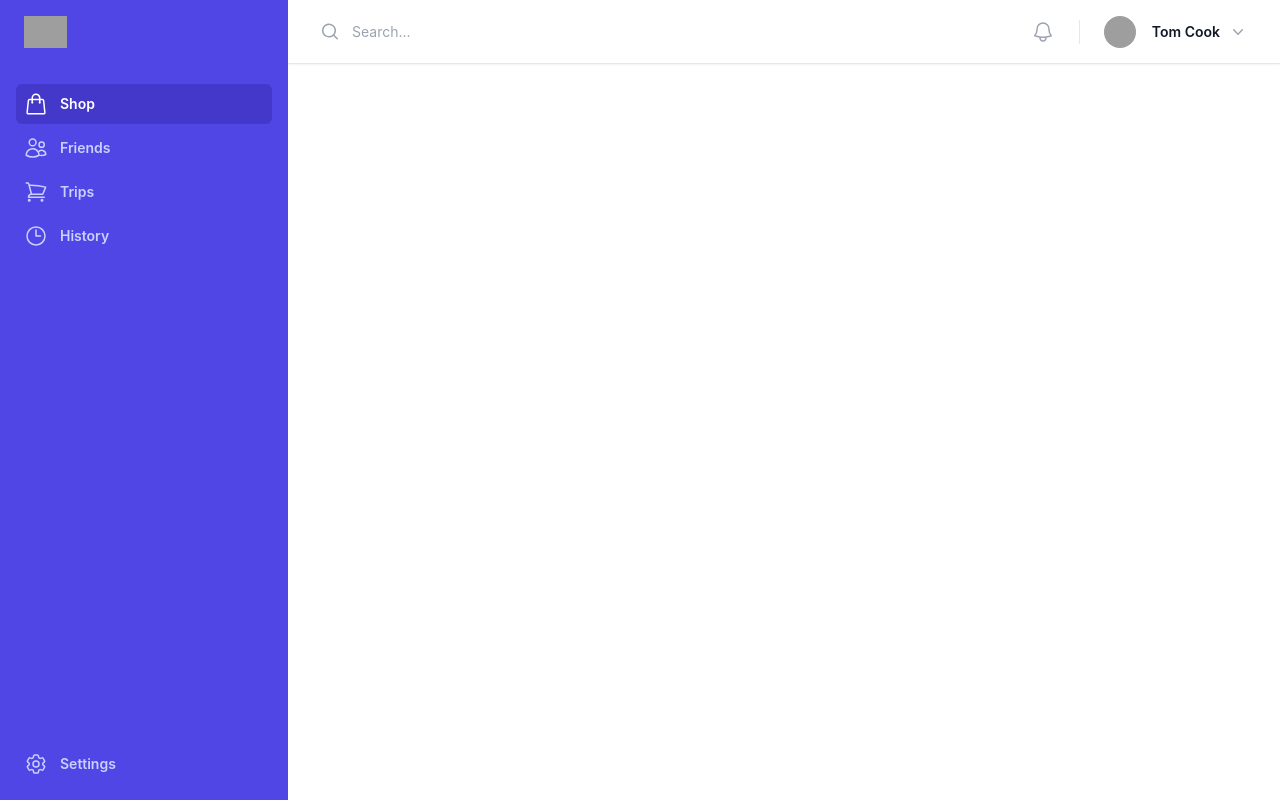
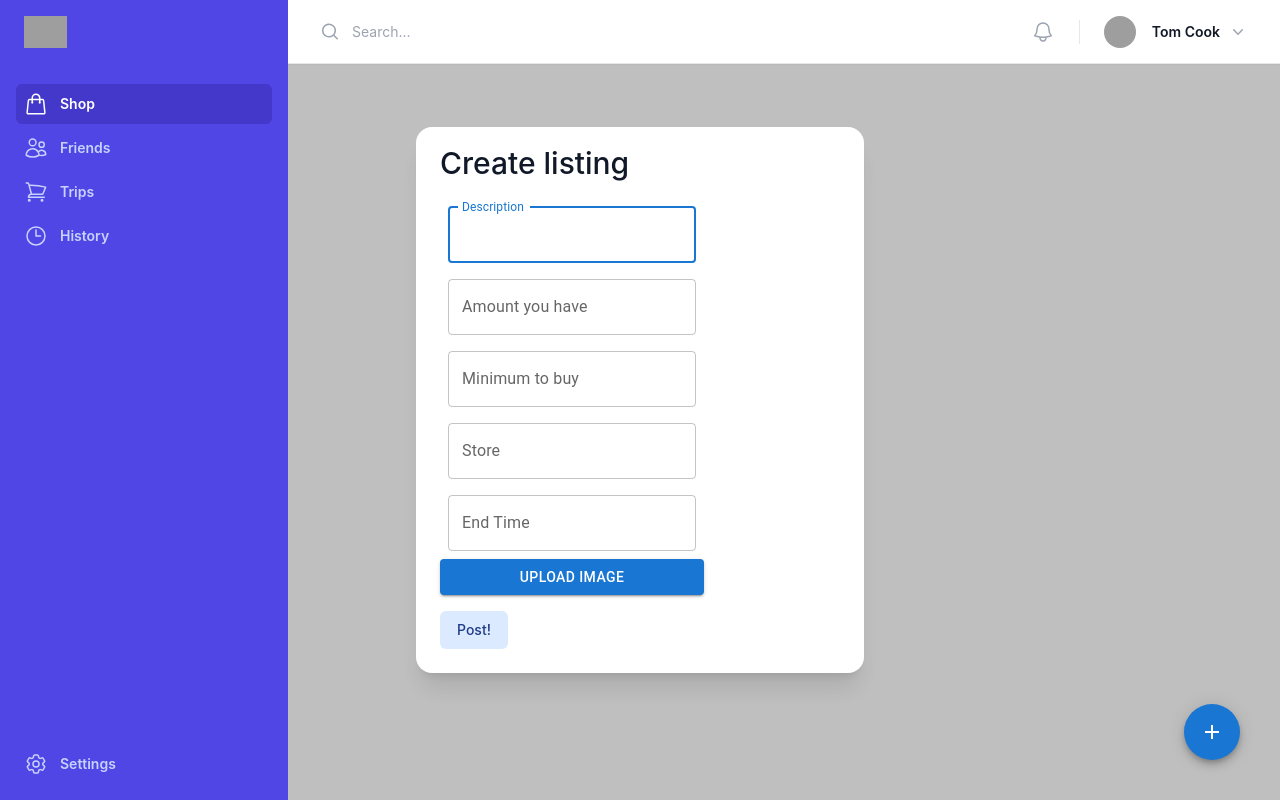
Before and after one commit to sankalpsaini/bulkbarter, a React (Create React App) app in the folder bulkbarter/: page /dashboard in a window 1280 px wide. Built offline with nearby package versions, Linux system fonts and the light colour scheme; grey boxes are pictures that could not be loaded.

Commit message:
finished new post minus image

```diff
--- a/bulkbarter/src/pages/dashboard.js
+++ b/bulkbarter/src/pages/dashboard.js
@@ -1,3 +1,4 @@
+import * as React from 'react';
 import { Fragment, useState } from "react";
 import { Dialog, Menu, Transition } from "@headlessui/react";
 import {
@@ -17,6 +18,9 @@
 import { collection, addDoc, setDoc } from "firebase/firestore";
 import {db} from '../firebase_setup/firebase';
 import { getAuth, createUserWithEmailAndPassword } from "firebase/auth";
+import Fab from '@mui/material/Fab';
+import AddIcon from '@mui/icons-material/Add';
+import { TextField, FormControl, Button } from "@mui/material";
 
 const auth = getAuth();
 
@@ -48,18 +52,57 @@
   }
 }
 
-async function AddPost(data) {
+
+const navigation = [
+  { name: "Shop", href: "#", icon: ShoppingBagIcon, current: true },
+  { name: "Friends", href: "#", icon: UsersIcon, current: false },
+  { name: "Trips", href: "#", icon: ShoppingCartIcon, current: false },
+  { name: "History", href: "#", icon: ClockIcon, current: false },
+];
+
+const userNavigation = [
+  { name: "Your profile", href: "#" },
+  { name: "Your postings", href: "#" },
+  { name: "Sign out", href: "#" },
+];
+
+function classNames(...classes) {
+  return classes.filter(Boolean).join(" ");
+}
+
+export default function Dashboard() {
+  const [sidebarOpen, setSidebarOpen] = useState(false);
+  const [selectedImage, setSelectedImage] = React.useState(null);
+  const [postDescription, setPostDescription] = React.useState(null);
+  const [endTime, setEndTime] = React.useState(null);
+  const [mou, setMou] = React.useState(null);
+  const [nou, setNou] = React.useState(null);
+  const [store, setStore] = React.useState(null);
+
+  let [isOpen, setIsOpen] = useState(true)
+
+  async function AddPost() {
     try {
       // Create a new post document
+      // const postDocRef = await addDoc(collection(db, "Posts"), {
+      //   Description: data.get('description'),
+      //   EndTime: data.get('time'),
+      //   MoU: data.get('mou'),
+      //   NoU: data.get('nou'),
+      //   Party: data.get('party'),
+      //   Picture: "",
+      //   Store: data.get('store'),
+      //   User: data.get('userName'),
+      //   Comid: "" // Initialize Comid with an empty string
       const postDocRef = await addDoc(collection(db, "Posts"), {
-      Description: data.get('description'),
-      EndTime: data.get('time'),
-      MoU: data.get('mou'),
-      NoU: data.get('nou'),
-      Party: data.get('party'),
-      Picture: "",
-      Store: data.get('store'),
-      User: data.get('userName'),
+        Description: postDescription,
+        EndTime: endTime,
+        MoU: mou,
+        NoU: nou,
+        Party: "",
+        Picture: "selectedImage",
+        Store: store,
+        User: "data.get('userName')",
         Comid: "" // Initialize Comid with an empty string
       });
 
@@ -84,26 +127,13 @@
     }
   }
 
-
-const navigation = [
-  { name: "Shop", href: "#", icon: ShoppingBagIcon, current: true },
-  { name: "Friends", href: "#", icon: UsersIcon, current: false },
-  { name: "Trips", href: "#", icon: ShoppingCartIcon, current: false },
-  { name: "History", href: "#", icon: ClockIcon, current: false },
-];
-
-const userNavigation = [
-  { name: "Your profile", href: "#" },
-  { name: "Your postings", href: "#" },
-  { name: "Sign out", href: "#" },
-];
-
-function classNames(...classes) {
-  return classes.filter(Boolean).join(" ");
+  function closeModal() {
+    setIsOpen(false)
   }
 
-export default function Dashboard() {
-  const [sidebarOpen, setSidebarOpen] = useState(false);
+  function openModal() {
+    setIsOpen(true)
+  }
 
   return (
     <>
@@ -383,7 +413,109 @@
           </div>
 
           <main className="py-10">
-            <div className="px-4 sm:px-6 lg:px-8">{/* Your content */}</div>
+            <div className="px-4 sm:px-6 lg:px-8">
+
+              <div className="absolute bottom-10 right-10">
+                <Fab color="primary" aria-label="add" onClick={openModal}>
+                  <AddIcon />
+                </Fab>
+
+                <Transition appear show={isOpen} as={Fragment}>
+                  <Dialog as="div" className="relative z-10" onClose={closeModal}>
+                    <Transition.Child
+                      as={Fragment}
+                      enter="ease-out duration-300"
+                      enterFrom="opacity-0"
+                      enterTo="opacity-100"
+                      leave="ease-in duration-200"
+                      leaveFrom="opacity-100"
+                      leaveTo="opacity-0"
+                    >
+                      <div className="fixed inset-0 bg-black bg-opacity-25" />
+                    </Transition.Child>
+
+                    <div className="fixed inset-0 overflow-y-auto">
+                      <div className="flex min-h-full items-center justify-center p-4 text-center">
+                        <Transition.Child
+                          as={Fragment}
+                          enter="ease-out duration-300"
+                          enterFrom="opacity-0 scale-95"
+                          enterTo="opacity-100 scale-100"
+                          leave="ease-in duration-200"
+                          leaveFrom="opacity-100 scale-100"
+                          leaveTo="opacity-0 scale-95"
+                        >
+                          <Dialog.Panel className="w-full max-w-md transform overflow-hidden rounded-2xl bg-white p-6 text-left align-middle shadow-xl transition-all">
+                            <Dialog.Title
+                              as="h3"
+                              className="text-3xl font-medium leading-6 text-gray-900 pb-4"
+                            >
+                              Create listing
+                            </Dialog.Title>
+                            <div className="mt-2">
+                              <FormControl className='text-sm'>
+                                <TextField type="text" color='primary' label="Description" sx={{ m: 1 }} onChange={(e) => setPostDescription(e.target.value)}/>
+                                <TextField type="text" color='primary' label="Amount you have" sx={{ m: 1 }} onChange={(e) => setNou(e.target.value)}/>
+                                <TextField type="text" color='primary' label="Minimum to buy" sx={{ m: 1 }} onChange={(e) => setMou(e.target.value)}/>
+                                <TextField type="text" color='primary' label="Store" sx={{ m: 1 }} onChange={(e) => setStore(e.target.value)}/>
+                                <TextField type="text" color='primary' label="End Time" sx={{ m: 1 }} onChange={(e) => setEndTime(e.target.value)}/>
+                                <div>
+                                {selectedImage && (
+                                    <div>
+                                        <img
+                                            alt="not found"
+                                            width={"100px"}
+                                            src={URL.createObjectURL(selectedImage)}
+                                        />
+                                    <br />
+                                        <button onClick={() => setSelectedImage(null)}>Remove</button>
+                                    </div>
+                                )}
+                                </div>
+                                <Button
+                                    variant="contained"
+                                    component="label"
+
+                                >
+                                    Upload Image
+                                    <input
+                                        hidden accept="image/*"
+                                        multiple type="file"
+                                        name='myImage'
+                                        aria-label='myImage'
+                                        onChange={(event) => {
+                                            setSelectedImage(event.target.files[0]);
+                                        }}
+                                    />
+
+                                </Button>
+
+                              </FormControl>
+                              {/* <p className="text-sm text-gray-500">
+                                Your payment has been successfully submitted. We’ve sent
+                                you an email with all of the details of your order.
+                              </p> */}
+                            </div>
+
+                            <div className="mt-4">
+                              <button
+                                type="button"
+                                className="inline-flex justify-center rounded-md border border-transparent bg-blue-100 px-4 py-2 text-sm font-medium text-blue-900 hover:bg-blue-200 focus:outline-none focus-visible:ring-2 focus-visible:ring-blue-500 focus-visible:ring-offset-2"
+                                onClick={()=>{AddPost();
+                                closeModal();}}
+                              >
+                                Post!
+                              </button>
+                            </div>
+                          </Dialog.Panel>
+                        </Transition.Child>
+                      </div>
+                    </div>
+                  </Dialog>
+                </Transition>
+              </div>
+
+            </div>
           </main>
         </div>
       </div>
```
Lines whose indentation alone changed are shown as unchanged.
